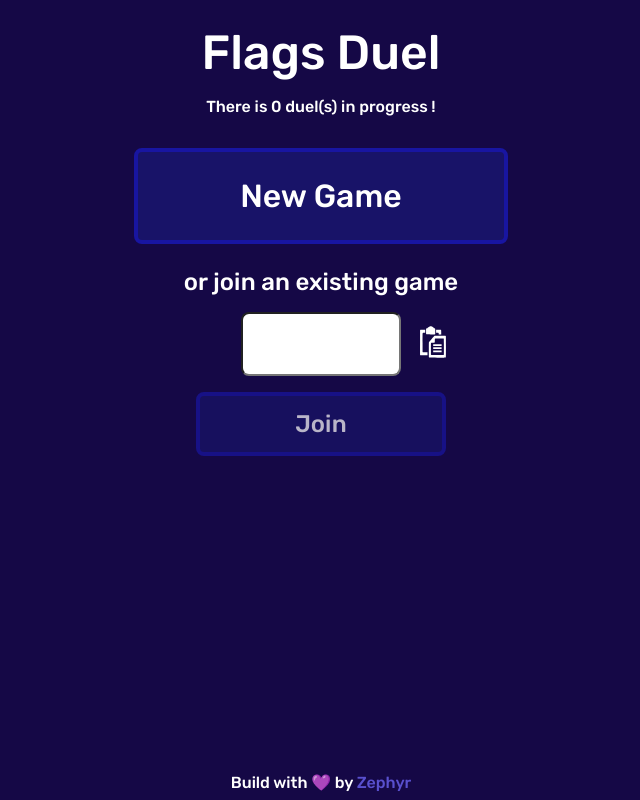
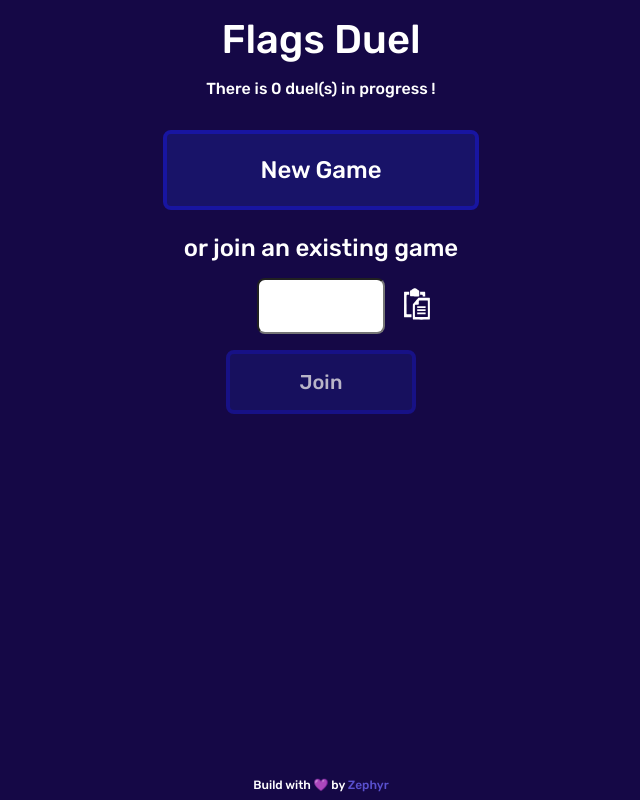
Before and after one commit to zroumane/flags-duel, a Vue app: page / in a window 1280 px wide. Shown: the whole page, without its empty margins (319-959 px from the left). Built offline with nearby package versions, Linux system fonts and the light colour scheme; no server answers.

Commit message:
fix: size

```diff
--- a/src/App.vue
+++ b/src/App.vue
@@ -32,12 +32,12 @@ body {
 }
 
 #app {
-  padding: 2vh;
+  padding: 1vh;
 }
 
 #title {
   display: block;
-  font-size: 6vh;
+  font-size: 5vh;
   margin-top: 1vh;
   margin-bottom: 2vh;
   color: white;
@@ -53,7 +53,7 @@ body {
   right: 0;
   bottom: 1vh;
   width: 100%;
-  font-size: 2vh;
+  font-size: 1.5vh;
 }
 
 input[type='text'] {
@@ -99,7 +99,7 @@ a:visited {
 
 .text {
   transition: 0.3s;
-  font-size: 3vh;
+  font-size: 2.5vh;
   margin-top: 1vh;
   margin-bottom: 1vh;
   display: block;
--- a/src/components/ConfigPanel.vue
+++ b/src/components/ConfigPanel.vue
@@ -110,22 +110,22 @@ const handleCopy = () => {
 }
 
 #startGame {
-  height: 8vh;
-  font-size: 3vh;
+  height: 7vh;
+  font-size: 2.5vh;
   width: 20%;
   min-width: 150px;
 }
 
 #startGame:hover {
-  font-size: 4vh;
+  font-size: 3vh;
 }
 #startGame:disabled:hover {
-  font-size: 3vh;
+  font-size: 2vh;
 }
 
 #urlField {
   margin-top: 2vh;
-  height: 4vh;
+  height: 3vh;
   display: flex;
   align-items: center;
   justify-content: center;
@@ -133,8 +133,8 @@ const handleCopy = () => {
 #urlField input[type='text'] {
   height: 100%;
   text-align: center;
-  font-size: 3vh;
-  width: 60vh;
+  font-size: 2vh;
+  width: 50vh;
   max-width: 70%;
   margin-left: 6vh;
   margin-right: 1vh;
--- a/src/components/EndPanel.vue
+++ b/src/components/EndPanel.vue
@@ -38,13 +38,13 @@ const result = computed(() => {
 
 <style scoped>
 #restartGame {
-  height: 12vh;
-  font-size: 4vh;
+  height: 10vh;
+  font-size: 3.5vh;
   width: 30%;
   min-width: 300px;
 }
 #restartGame:hover {
-  font-size: 5vh;
+  font-size: 4vh;
 }
 
 div {
--- a/src/components/QuestionPanel.vue
+++ b/src/components/QuestionPanel.vue
@@ -94,11 +94,11 @@ socket.value.on('end', () => {
 }
 .countdown {
   font-size: 3vh;
-  margin-top: 1vh;
+  margin-top: 2vh;
 }
 .flag {
   margin-top: 2vh;
-  height: 25vh;
+  height: 22vh;
 }
 
 .choice {
@@ -109,9 +109,10 @@ socket.value.on('end', () => {
 }
 
 .choice input {
-  width: 40vh;
+  width: 60vh;
+  max-width: 90%;
   font-size: 2vh;
-  height: 5vh;
+  height: 4vh;
   margin-top: 1vh;
   border: 0.5vh rgb(24, 21, 161) solid;
   background-color: rgb(24, 19, 104);
--- a/src/components/ScoreBoard.vue
+++ b/src/components/ScoreBoard.vue
@@ -46,11 +46,11 @@ const players = computed(() =>
   font-size: 2vh;
 }
 .player {
-  border-radius: 10px;
+  border-radius: 5px;
   display: flex;
   justify-content: space-between;
-  margin: 1vh;
-  padding: 1vh;
+  margin: 0.5vh;
+  padding: 0.5vh;
   background-color: rgba(24, 19, 104);
 }
 </style>
--- a/src/views/HomeView.vue
+++ b/src/views/HomeView.vue
@@ -89,30 +89,30 @@ const joinGame = (id) => {
 
 <style scoped>
 #newGame {
-  height: 12vh;
-  font-size: 4vh;
-  width: 30%;
+  height: 10vh;
+  font-size: 3vh;
+  width: 25%;
   min-width: 300px;
 }
 #newGame:hover {
-  font-size: 5vh;
+  font-size: 3.5vh;
 }
 
 #joinGame {
   height: 8vh;
-  font-size: 3vh;
-  width: 20%;
+  font-size: 2.5vh;
+  width: 15%;
   min-width: 150px;
 }
 #joinGame:hover {
-  font-size: 4vh;
+  font-size: 3vh;
 }
 #joinGame:disabled:hover {
   font-size: 3vh;
 }
 
 #idField {
-  height: 8vh;
+  height: 7vh;
   display: flex;
   align-items: center;
   justify-content: center;
@@ -120,8 +120,8 @@ const joinGame = (id) => {
 #idField input[type='text'] {
   height: 100%;
   text-align: center;
-  font-size: 4vh;
-  width: 20vh;
+  font-size: 3vh;
+  width: 16vh;
   margin-left: 6vh;
   margin-right: 1rem;
 }
```
